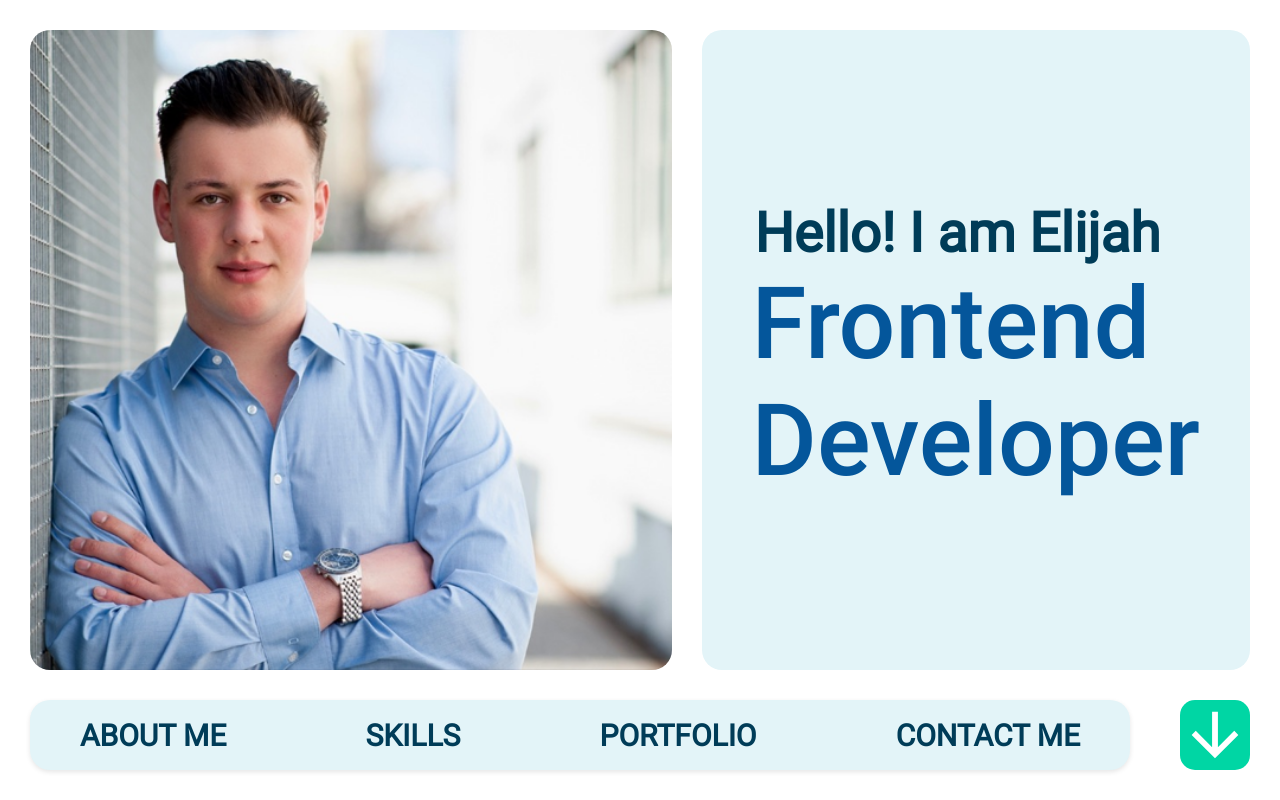
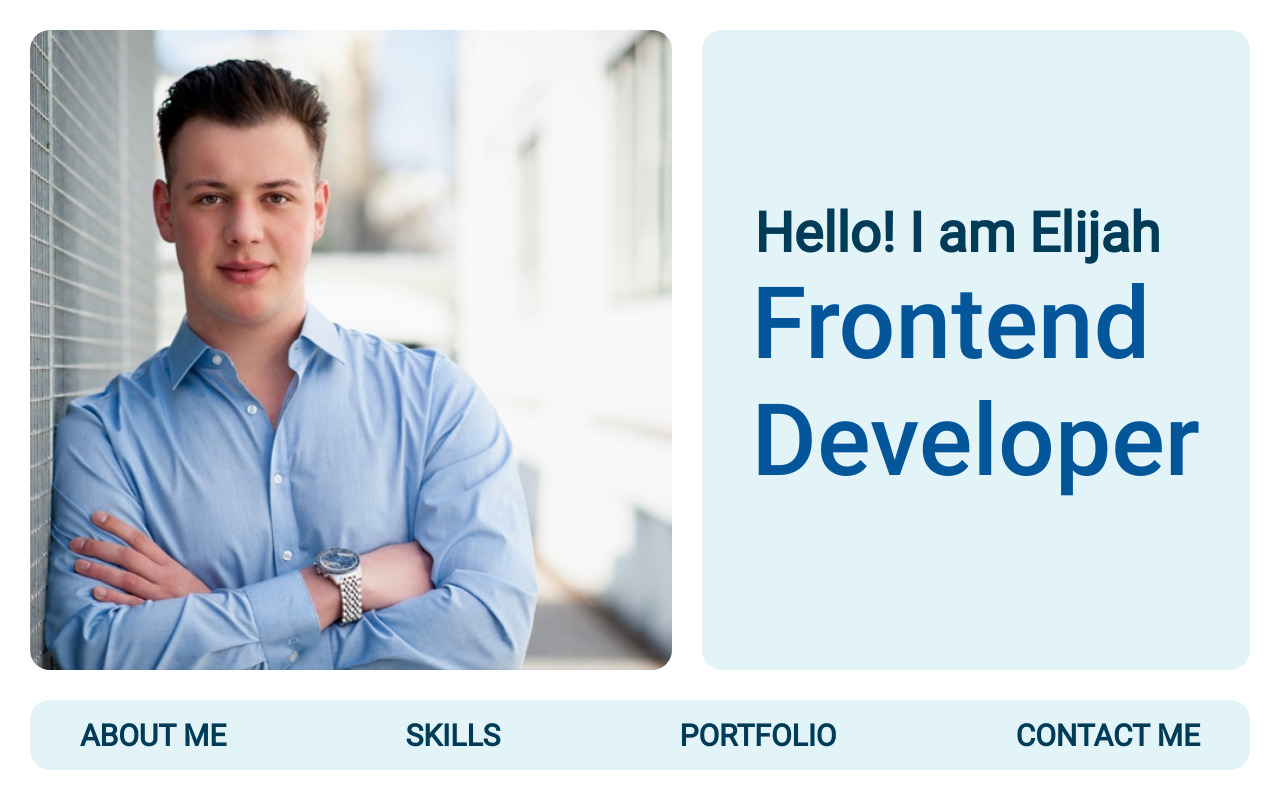
Before and after one commit to elidegen/portfolio, an Angular app: page / in a window 1280 px wide. Shown: the top 800 px of the page. Built offline with nearby package versions, Linux system fonts and the light colour scheme.

Commit message:
dynamic header

```diff
--- a/src/app/header/header.component.html
+++ b/src/app/header/header.component.html
@@ -1,4 +1,4 @@
-<div class="header">
+<div class="header" [ngClass]="{'transform': scrollPosition > 800}">
     <div class="links" id="header">
         <a class="content" href="#aboutMe">ABOUT ME</a>
         <a class="content" href="#skills">SKILLS</a>
--- a/src/app/header/header.component.scss
+++ b/src/app/header/header.component.scss
@@ -3,13 +3,15 @@ body {
 }
 
 .header {
-    width: calc(100vw - 120px);
+    width: 100vw;
+    max-width: 100%;
     display: flex;
     justify-content: flex-start;
     position: sticky;
     top: 30px;
     z-index: 9;
     padding: 0 30px;
+    transition: 250ms;
 }
 
 .links {
@@ -21,7 +23,6 @@ body {
     padding: 0 30px !important;
     height: 70px;
     border-radius: 20px;
-    box-shadow: 0 2px 5px 0 rgba($color: #000000, $alpha: .1);
 }
 
 a {
@@ -42,3 +43,12 @@ a {
     color: white;
     background-color: #00d6a4;
 }
+
+.transform {
+    padding: 0 96px !important;
+    transition: 250ms;
+
+    .links {
+        box-shadow: 0 2px 5px 0 rgba($color: #000000, $alpha: .1);
+    }
+}
--- a/src/app/header/header.component.ts
+++ b/src/app/header/header.component.ts
@@ -1,4 +1,4 @@
-import { Component } from '@angular/core';
+import { Component, HostListener } from '@angular/core';
 
 @Component({
   selector: 'app-header',
@@ -6,5 +6,12 @@ import { Component } from '@angular/core';
   styleUrls: ['./header.component.scss']
 })
 export class HeaderComponent {
+  scrollPosition: number = 0;
 
+  @HostListener("window:scroll", ['$event'])
+  onWindowScroll(event: Event): void {
+    this.scrollPosition = window.scrollY;
+    console.log(this.scrollPosition);
+
+  }
 }
--- a/src/app/scroll-button/scroll-button.component.html
+++ b/src/app/scroll-button/scroll-button.component.html
@@ -1,8 +1,8 @@
-<div class="down contain">
+<!-- <div class="down contain">
     <a href="#aboutMe" class="scroll content">
         <img src="assets/img/arrowDownBlack.svg">
     </a>
-</div>
+</div> -->
 
 <div class="up contain" [ngClass]="{ 'hide': scrollPosition < 930}">
     <a href="#startScreen" class="scroll content">
--- a/src/app/scroll-button/scroll-button.component.ts
+++ b/src/app/scroll-button/scroll-button.component.ts
@@ -13,31 +13,6 @@ export class ScrollButtonComponent implements OnInit {
 
   @HostListener("window:scroll", ['$event'])
   onWindowScroll(event: Event): void {
-    this.scrollPosition = window.scrollY; // Gescrollte Position in Pixeln
-    // console.log('Gescrollte Position:', this.scrollPosition);
+    this.scrollPosition = window.scrollY;
   }
-
-  // scrollPosition: number = 0;
-
-  // constructor(private elementRef: ElementRef) { }
-
-  // ngAfterViewInit() {
-  //   console.log('init');
-
-  //   const scrollableDiv = this.elementRef.nativeElement.querySelector('#stickyContainer');
-  //   if (scrollableDiv) {
-  //     scrollableDiv.addEventListener('scroll', this.onDivScroll.bind(this));
-  //   }
-  // }
-
-  // onDivScroll(event: Event) {
-  //   // Diese Funktion wird bei jedem Scrollereignis aufgerufen, wenn in der Div gescrollt wird
-  //   const scrollableDiv = this.elementRef.nativeElement.querySelector('#stickyContainer');
-  //   if (scrollableDiv) {
-  //     this.scrollPosition = scrollableDiv.scrollTop; // Gescrollte Position in der Div
-  //     console.log('Gescrollte Position:', this.scrollPosition);
-
-  //     // Hier kannst du die Logik ausführen, die du benötigst, um auf das Scroll-Ereignis in der Div zu reagieren
-  //   }
-  // }
 }
--- a/src/app/start-screen/start-screen.component.ts
+++ b/src/app/start-screen/start-screen.component.ts
@@ -8,17 +8,17 @@ import { Component, HostListener } from '@angular/core';
 export class StartScreenComponent {
   scrollPosition: number = 0;
 
-  @HostListener("window:scroll", ['$event'])
-  onWindowScroll(event: Event): void {
-    if (window.scrollY > 901) {
-      document.getElementById('header')!.classList.add('headerTransform');
-      document.getElementById('imgBox')!.classList.add('d-none');
-    } else {
-      document.getElementById('header')!.classList.remove('headerTransform');
-      document.getElementById('imgBox')!.classList.remove('d-none');
-    }
+  // @HostListener("window:scroll", ['$event'])
+  // onWindowScroll(event: Event): void {
+  //   if (window.scrollY > 901) {
+  //     document.getElementById('header')!.classList.add('headerTransform');
+  //     document.getElementById('imgBox')!.classList.add('d-none');
+  //   } else {
+  //     document.getElementById('header')!.classList.remove('headerTransform');
+  //     document.getElementById('imgBox')!.classList.remove('d-none');
+  //   }
 
-    this.scrollPosition = window.scrollY; // Gescrollte Position in Pixeln
-    console.log(this.scrollPosition);
-  }
+  //   this.scrollPosition = window.scrollY; // Gescrollte Position in Pixeln
+  //   console.log(this.scrollPosition);
+  // }
 }
```
